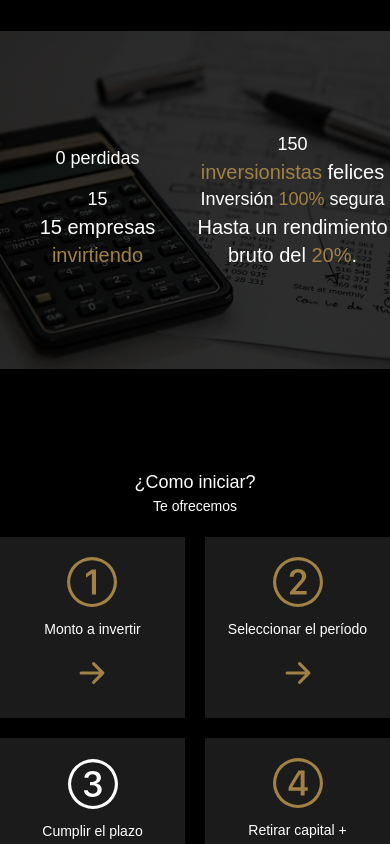
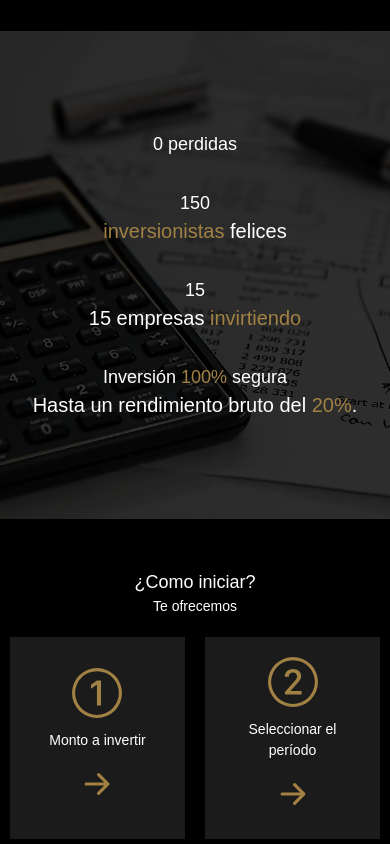
Before and after one commit to AngelLuna17-code/CRESSER-CAPITAL, a React (Create React App) app: page / in a window 390 px wide. Shown: the part 1420-2264 px from the top of the page. Built offline with nearby package versions, Linux system fonts and the light colour scheme.

Commit message:
trabajando breakpoints

```diff
--- a/src/components/Cards2.jsx
+++ b/src/components/Cards2.jsx
@@ -3,7 +3,7 @@ import React from 'react';
 const Cards2 = () => {
     return (
         <section>
-            <div className='w-full py-[100px]'>
+            <div className='w-full py-[50px] lg:py-[100px] px-[10px] lg:p-0'>
                 <div className='container mx-auto'>
                     <div>
                         <h2 className='text-center'>
@@ -61,7 +61,7 @@ const Cards2 = () => {
                             <div className='flex items-center justify-center'>
                                 <div>
                                     <div class="flex justify-center">
-                                        <svg className='text-[#a18144]' xmlns="http://www.w3.org/2000/svg" width="50" height="50" fill="currentColor" class="bi bi-3-circle" viewBox="0 0 16 16">
+                                        <svg className='text-[#a18144]' xmlns="http://www.w3.org/2000/svg" width="50" height="50" fill="currentColor" viewBox="0 0 16 16">
                                             <path d="M7.918 8.414h-.879V7.342h.838c.78 0 1.348-.522 1.342-1.237 0-.709-.563-1.195-1.348-1.195-.79 0-1.312.498-1.348 1.055H5.275c.036-1.137.95-2.115 2.625-2.121 1.594-.012 2.608.885 2.637 2.062.023 1.137-.885 1.776-1.482 1.875v.07c.703.07 1.71.64 1.734 1.917.024 1.459-1.277 2.396-2.93 2.396-1.705 0-2.707-.967-2.754-2.144H6.33c.059.597.68 1.06 1.541 1.066.973.006 1.6-.563 1.588-1.354-.006-.779-.621-1.318-1.541-1.318" />
                                             <path d="M16 8A8 8 0 1 1 0 8a8 8 0 0 1 16 0M1 8a7 7 0 1 0 14 0A7 7 0 0 0 1 8" />
                                         </svg>
--- a/src/components/Counter.jsx
+++ b/src/components/Counter.jsx
@@ -48,8 +48,8 @@ const Counter = () => {
 
     return (
         <div className='paralax-1 w-full'>
-            <div id="counter-section" className='container mx-auto py-[100px]'>
-                <div className='grid grid-cols-2 lg:grid-cols-4'>
+            <div id="counter-section" className='container mx-auto py-[100px] px-[10px] lg:px-0'>
+                <div className='grid grid-cols-1 lg:grid-cols-4 gap-8'>
                     {/* Col 1 */}
                     <div className='text-center flex items-center justify-center'>
                         <h2>
@@ -58,7 +58,8 @@ const Counter = () => {
                     </div>
                     {/* Col 1 */}
                     {/* Col 2 */}
-                    <div className='text-center'>
+                    <div className='text-center flex items-center justify-center'>
+                        <div>
                             <h2>
                                 {count1}
                             </h2>
@@ -70,9 +71,11 @@ const Counter = () => {
                                 felices
                             </p>
                         </div>
+                    </div>
                     {/* Col 2 */}
                     {/* Col 3 */}
-                    <div className='text-center'>
+                    <div className='text-center flex items-center justify-center'>
+                        <div>
                             <h2>
                                 {count2}
                             </h2>
@@ -84,9 +87,11 @@ const Counter = () => {
                                 </span>
                             </p>
                         </div>
+                    </div>
                     {/* Col 3 */}
                     {/* Col 4 */}
-                    <div className='text-center'>
+                    <div className='text-center flex items-center justify-center'>
+                        <div>
                             <h2>
                                 Inversión
                                 {' '}
@@ -106,11 +111,12 @@ const Counter = () => {
                                 .
                             </p>
                         </div>
+
+                    </div>
                     {/* Col 4 */}
                 </div>
             </div>
         </div>
-
     );
 };
 
```
Lines whose indentation alone changed are shown as unchanged.
